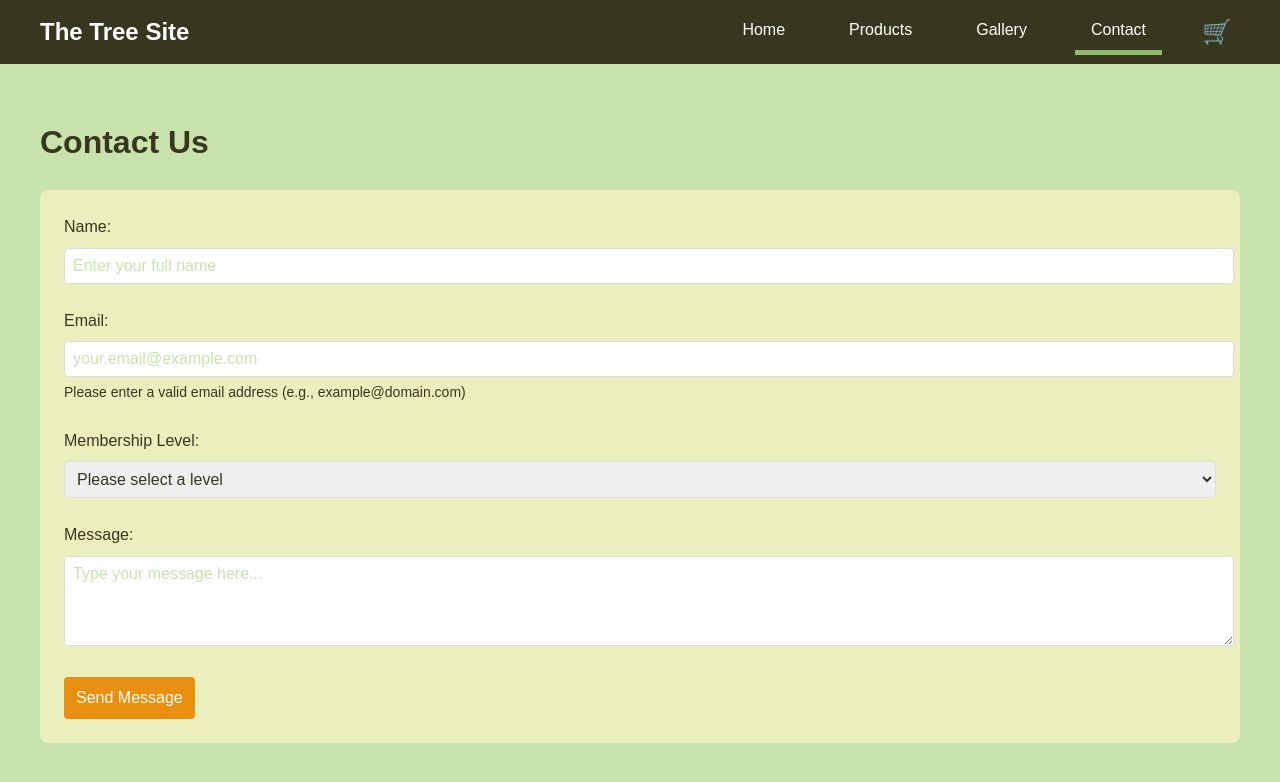
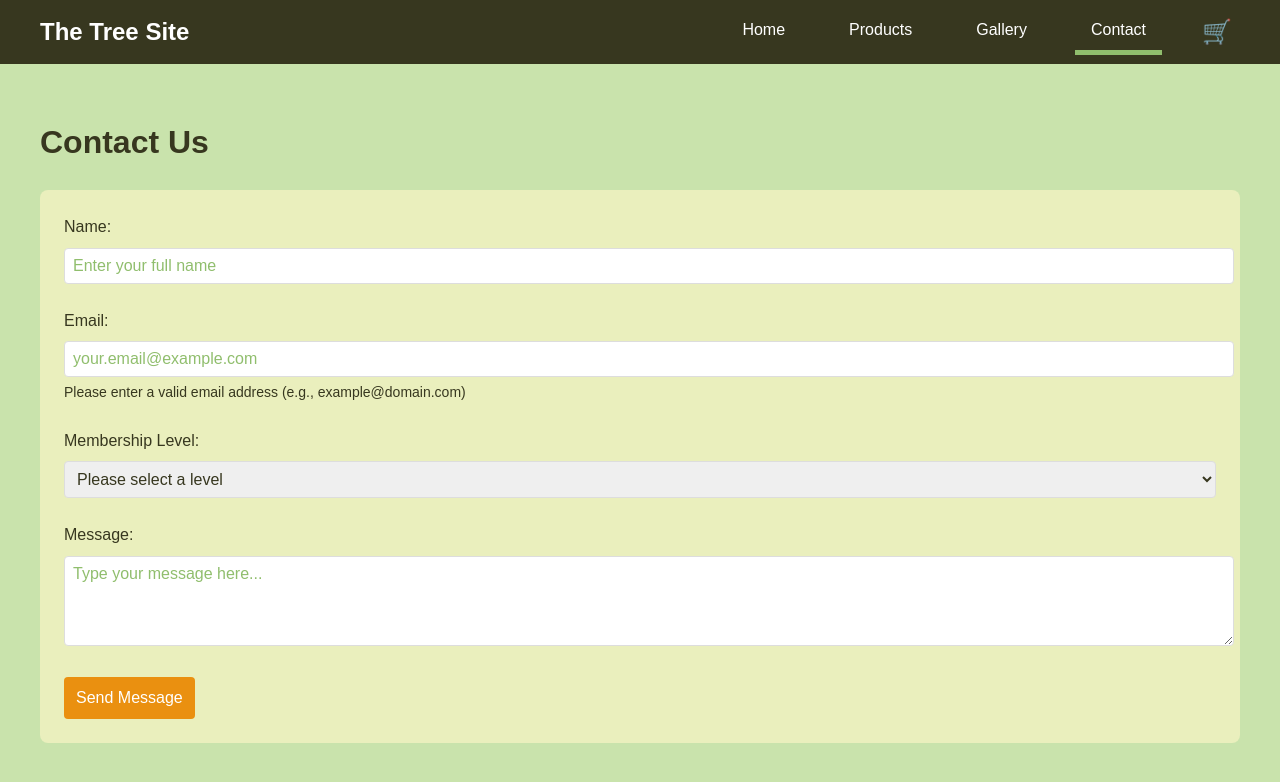
Before and after one commit to frencht0842/INFO6150_Project3, a React (Vite) app: page /contact in a window 1280 px wide. Shown: the top 782 px of the page. Built offline with nearby package versions, Linux system fonts and the light colour scheme.

Commit message:
Update global.css

```diff
--- a/src/styles/global.css
+++ b/src/styles/global.css
@@ -89,32 +89,12 @@ body {
 
 /* Placeholder styles */
 .form-input::placeholder {
-  color: #C9E3AC;
-}
-
-/* For Firefox */
-.form-input::-moz-placeholder {
-  color: #C9E3AC;
-  opacity: 1;
-}
-
-/* For Chrome, Safari, and Opera */
-.form-input::-webkit-input-placeholder {
-  color: #C9E3AC;
-}
-
-/* For Microsoft Edge */
-.form-input::-ms-input-placeholder {
-  color: #C9E3AC;
+  color: #90BE6D;
 }
 
 /* Select placeholder color */
 select.form-input option:first-child {
-  color: #C9E3AC;
-}
-
-.form-input:focus {
-  outline: none;
+  color: #90BE6D;
 }
 
 .form-input-error {
```
